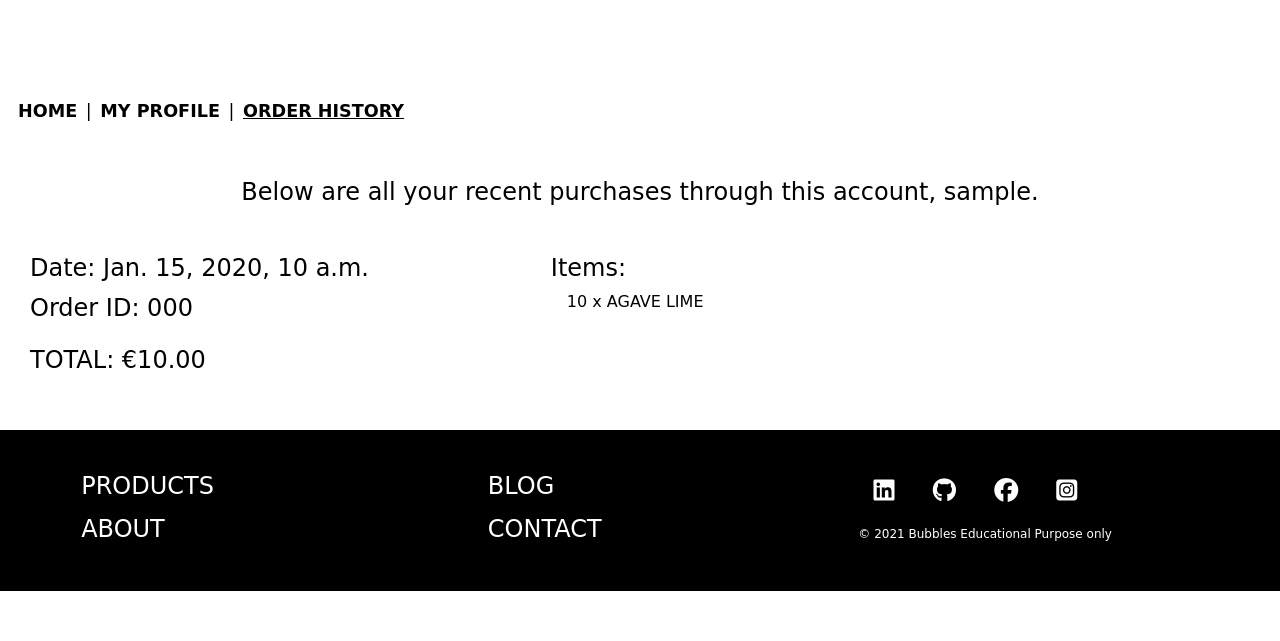
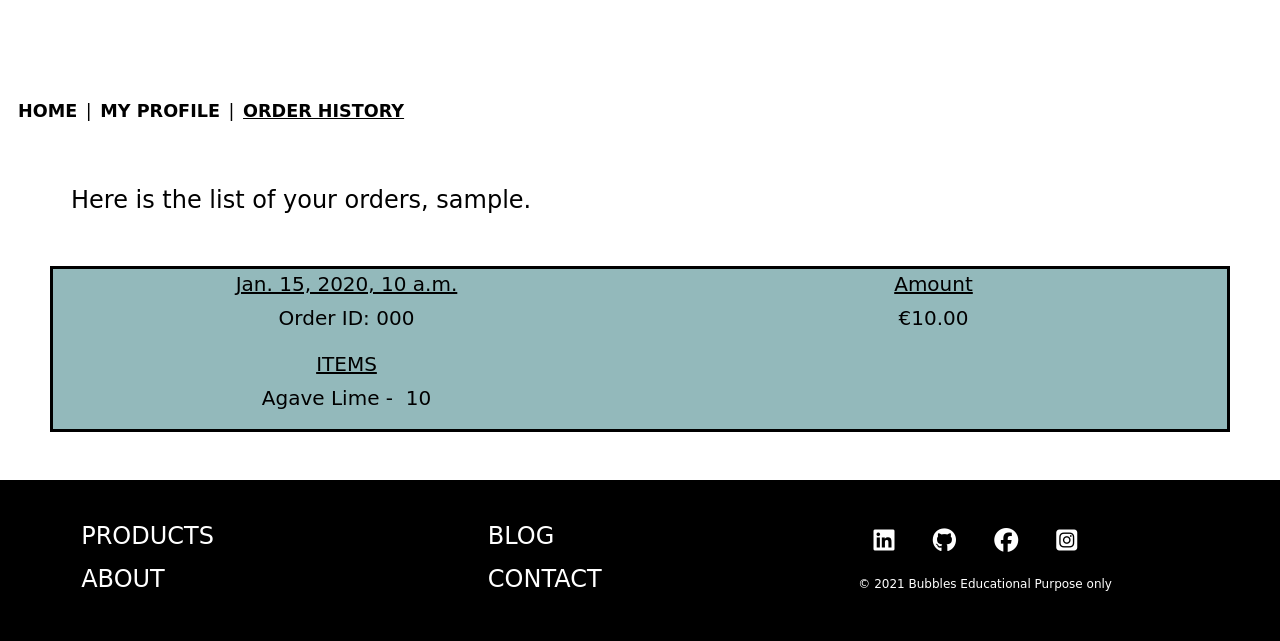
Before and after one commit to gomathishankar28/ms4_bubbles, a Django app: page /profile/order_history/ in a window 1280 px wide. Shown: the part 356-997 px from the top of the page. Before the commit the page ends 947 px from the top, so only its background shows below. Run offline with Django 3.2, Linux system fonts and the light colour scheme; a user stored in the database is signed in; data comes from the database, SQL or seed files in the repository; tables that the repository leaves empty hold one stand-in row (values such as "Sample post"); some libraries are stand-ins or nearby versions; some web fonts are replaced.

Commit message:
created view my order history page

```diff
--- a/profiles/templates/profiles/order_history.html
+++ b/profiles/templates/profiles/order_history.html
@@ -26,15 +26,15 @@
         </div>
     </div>
 </div>
-<!-- Order history items -->
+<!-- Order history header -->
 <div class="container profile-container mb-1">
-    <div class="row">
+    <div class="row p-2">
         <div class="col-12">
             {% if orders %}
-            <p class="pl-5 pr-5 text-center">
-                Below are all your recent purchases through this account, {{ user.username }}.
+                <p class="pl-5 pr-5 ">
+                    Here is the list of your orders, {{ user.username }}.
                 </p>
-            <!-- No previous orders -->
+            <!-- No orders for new profile-->
             {% else %}
                 <p class="pl-5 pr-5">
                     Looks like you haven't ordered anything yet, {{ user.username }}!
@@ -49,33 +49,31 @@
     </div>
 </div>
 
-<!-- Details of previous orders -->
+<!-- Retrieving previous order details -->
 <div class="container mb-5">
+
     {% for order in orders %}
-    <div class="container profile-container mt-4 mb-2 div-profile-order">
-        <div class="row">
-            <div class="col-12 col-md-5 profile-order-details">
-                <p class="mb-1">Date: {{ order.date }}</p>
-                <p class="mb-3">Order ID: {{ order.order_number|truncatechars:15 }}</p>
-                <p class="mb-1 text-uppercase green-text">Total: €{{ order.grand_total }}</p>
+    <div class="container mt-4 mb-2">
+        <div class="row profileorderhistory">
+            <div class="col-12 col-md-6">
+                <p class="mb-1 text-center"><u>{{ order.date }}</u></p>
+                <p class="mb-3 text-center">Order ID: {{ order.order_number|truncatechars:10 }}</p>
+                <p class="mb-1 text-center"><u>ITEMS</u></p>
+                {% for item in order.lineitems.all %}
+                    <p class="text-center">{{ item.product.name }}
+                        <span class="text-center">
+                         - &nbsp;{{ item.quantity }}</span>
+                    </p>
 
+                {% endfor %}
             </div>
-            <div class="col-12 col-md-7 profile-line-item-details">
-                <p class="mb-1">Items:</p>
-                <div class="pl-3">
-                    <ul class="list-unstyled">
-                        {% for item in order.lineitems.all %}
-                        <li>
-                            <span class="text-uppercase">{{ item.quantity }}</span> x
-                            <span class="text-uppercase">{{ item.product.name }}</span>
-                        </li>
-                        {% endfor %}
-                    </ul>
-                </div>
+            <div class="col-12 col-md-6">
+                <p class="mb-1 text-center"><u>Amount</u></p>
+                <p class="mb-3 text-center">€{{ order.grand_total }}</p>
             </div>
         </div>
     </div>
     {% endfor %}
-</div>
+
 
 {% endblock %}
--- a/static/css/base.css
+++ b/static/css/base.css
@@ -38,6 +38,7 @@ html {
 }
 .form-bg {
     background-color: #7bcbc8;
+    border: 2px solid black;
 
 }
 .overlay {
@@ -302,6 +303,26 @@ footer p {
 }
 .profile p {
     font-size: 18px;
+}
+.profileorderhistory {
+    background-color: #93b9bb;
+    border: 3px solid black;
+}
+.profileorderhistory p {
+    font-size: 20px;
+}
+@media (min-width: 540px){
+    .profileorderhistory {
+        margin-left: 10px;
+        margin-right: 10px;
+    }
+}
+
+@media (min-width: 1024px){
+    .profileorderhistory {
+        margin-left: 20px;
+        margin-right: 20px;
+    }
 }
 /* Allauth form formatting */
 
```
Lines whose indentation alone changed are shown as unchanged.
